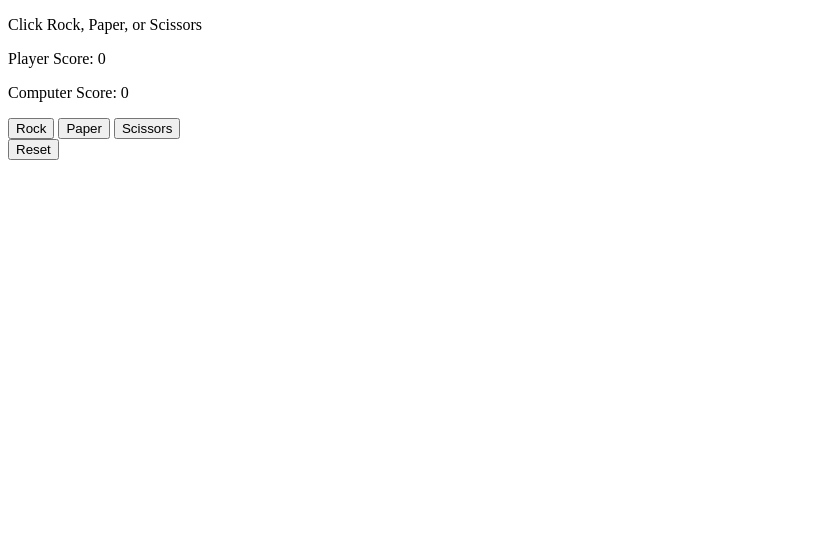
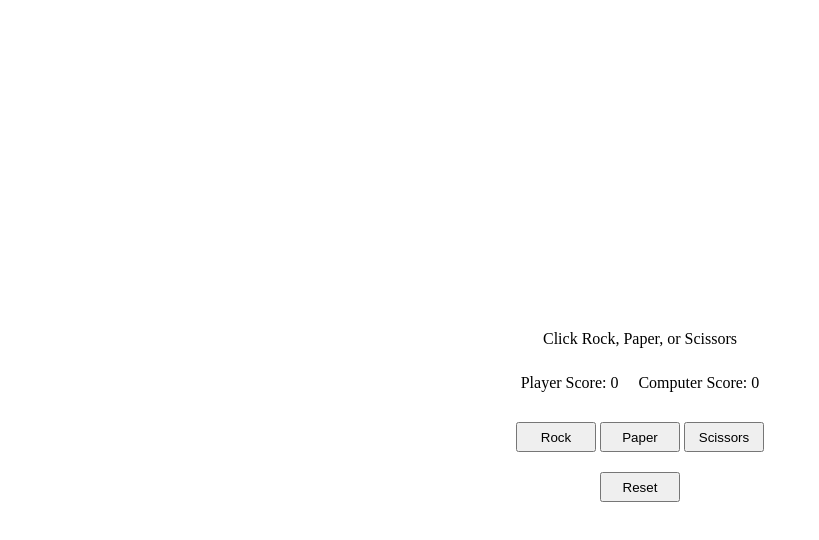
Before and after one commit to bschappaugh/rock-paper-scissors, a plain HTML site: page index.html in a window 1280 px wide. Shown: the whole page, without its empty margins (0-819 px from the left). Drawn offline with Linux system fonts and the light colour scheme.

Commit message:
Made some small adjustments to the UI.

```diff
--- a/index.html
+++ b/index.html
@@ -10,8 +10,10 @@
 <body>
     <div id="result-container">
         <p id="result">Click Rock, Paper, or Scissors</p>
-        <p id="player-score">Player Score: 0</p>
-        <p id="computer-score">Computer Score: 0</p>
+        <div id="scores-container">
+            <p class="score-display" id="player-score">Player Score: 0</p>
+            <p class="score-display" id="computer-score">Computer Score: 0</p>
+        </div>
     </div>
     <div id="button-choice-container">
         <button class="player-choice" id="rock">Rock</button>
--- a/style.css
+++ b/style.css
@@ -0,0 +1,29 @@
+
+body {
+    display: flex;
+    justify-content: center;
+    align-items: center;
+    flex-direction: column;
+    height: 100vh;
+}
+
+.score-display {
+    margin: 10px;
+}
+
+button {
+    width: 80px;
+    height: 30px;
+}
+
+#scores-container {
+    display: flex;
+}
+
+#result {
+    text-align: center;
+}
+
+#button-choice-container {
+    margin: 20px;
+}
```
